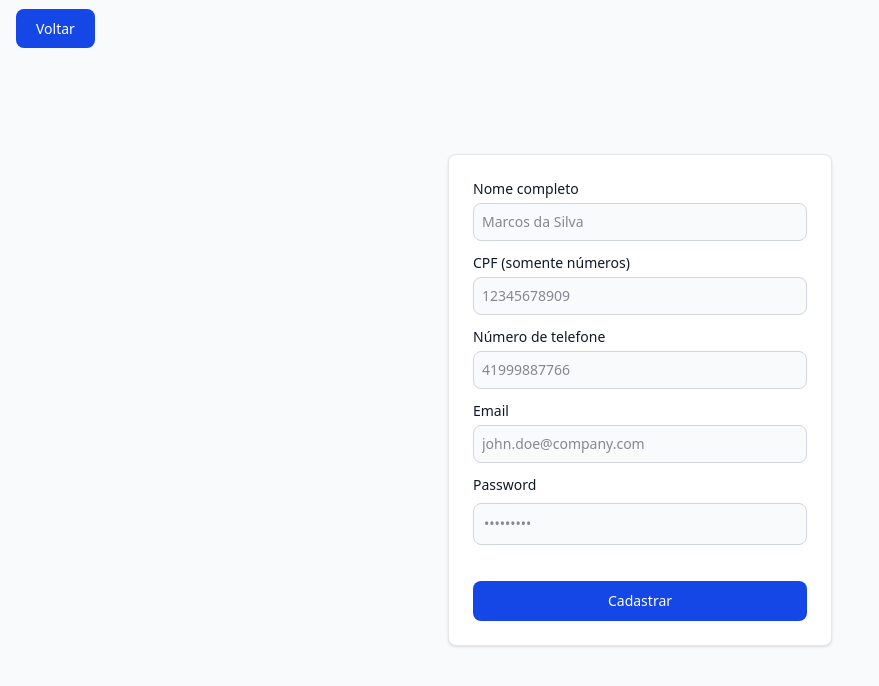
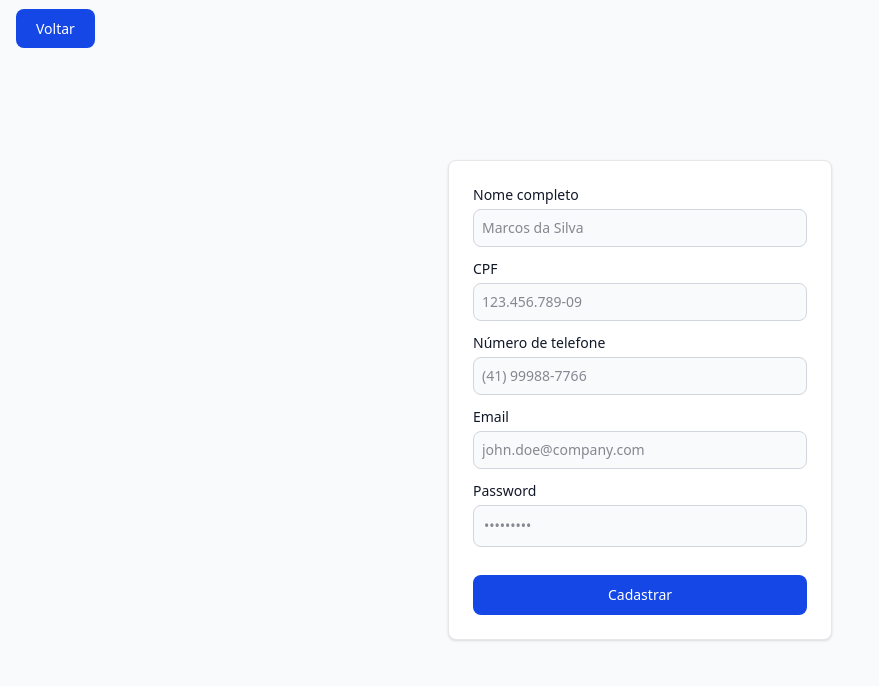
Before and after one commit to vinipadilha/Fix-Time, a website: page src/pages/cadastro-user.html in a window 1280 px wide. Shown: the whole page, without its empty margins (0-879 px from the left). Drawn offline with nearby package versions, Linux system fonts and the light colour scheme.

```diff
--- a/src/pages/cadastro-user.html
+++ b/src/pages/cadastro-user.html
@@ -11,7 +11,7 @@
         <a href="/src/pages/choice-cadastro.html" class=" text-white bg-blue-700 hover:bg-blue-800 focus:ring-4 focus:ring-blue-300 font-medium rounded-lg text-sm px-5 py-2.5  focus:outline-none">Voltar</a>
     </div>
 
-  <div class="w-full max-w-sm lg:p-6 bg-white border border-gray-200 rounded-lg shadow-sm p-3 md:p-8 ">
+  <div class="w-full max-w-sm bg-white border border-gray-200 rounded-lg shadow-sm p-3 md:p-8 lg:p-6 ">
 
 
     <form class="space-y-3" action="#">
@@ -22,13 +22,13 @@
         </div>
 
         <div>
-          <label for="phone" class="block mb-1 text-sm font-medium text-gray-900 ">CPF (somente números)</label>
-          <input type="tel" id="phone" class="bg-gray-50 border border-gray-300 text-gray-900 text-sm rounded-lg focus:ring-blue-500 focus:border-blue-500 focus:outline-none focus:ring-2 block w-full p-2" placeholder="12345678909"  required />
+          <label for="cpf" class="block mb-1 text-sm font-medium text-gray-900 ">CPF</label>
+          <input type="tel" id="cpf" class="bg-gray-50 border border-gray-300 text-gray-900 text-sm rounded-lg focus:ring-blue-500 focus:border-blue-500 focus:outline-none focus:ring-2 block w-full p-2" placeholder="123.456.789-09"  required />
         </div>
 
         <div>
-          <label for="phone" class="block mb-1 text-sm font-medium text-gray-900 ">Número de telefone</label>
-          <input type="tel" id="phone" class="bg-gray-50 border border-gray-300 text-gray-900 text-sm rounded-lg focus:ring-blue-500 focus:border-blue-500 focus:outline-none focus:ring-2 block w-full p-2" placeholder="41999887766"  required />
+          <label for="telefone" class="block mb-1 text-sm font-medium text-gray-900 ">Número de telefone</label>
+          <input type="tel" id="telefone" class="bg-gray-50 border border-gray-300 text-gray-900 text-sm rounded-lg focus:ring-blue-500 focus:border-blue-500 focus:outline-none focus:ring-2 block w-full p-2" placeholder="(41) 99988-7766"  required />
         </div>
 
         <div>
@@ -36,13 +36,13 @@
           <input type="email" id="email" class="bg-gray-50 border border-gray-300 text-gray-900 text-sm rounded-lg focus:ring-blue-500 focus:border-blue-500 focus:outline-none focus:ring-2 block w-full p-2" placeholder="john.doe@company.com" required />
         </div>
 
-        <div class="mb-6">
-          <label for="password" class="block mb-2 text-sm font-medium text-gray-900 ">Password</label>
+        <div class="">
+          <label for="password" class="block mb-1 text-sm font-medium text-gray-900 ">Password</label>
           <input type="password" id="password" class="bg-gray-50 border border-gray-300 text-gray-900 text-sm rounded-lg focus:ring-blue-500 focus:border-blue-500 focus:outline-none focus:ring-2 block w-full p-2.5 " placeholder="•••••••••" required />
         </div>
 
 
-        <button type="submit" class="mt-3 cursor-pointer w-full text-white bg-blue-700 hover:bg-blue-800 focus:ring-4 focus:outline-none focus:ring-blue-300 font-medium rounded-lg text-sm px-5 py-2.5 text-center ">Cadastrar</button>
+        <button type="submit" class=" mt-4 cursor-pointer w-full text-white bg-blue-700 hover:bg-blue-800 focus:ring-4 focus:outline-none focus:ring-blue-300 font-medium rounded-lg text-sm px-5 py-2.5 text-center ">Cadastrar</button>
 
 
 
@@ -51,5 +51,13 @@
 
 
 
+  <script src="https://code.jquery.com/jquery-3.7.1.min.js"></script>
+  <script src="https://cdnjs.cloudflare.com/ajax/libs/jquery.mask/1.14.16/jquery.mask.js"></script>
+
+  <script>
+    $('#cpf').mask('000.000.000-00', {reverse: true});
+    $('#telefone').mask('(00) 00000-0000');
+  </script>
+
 </body>
 </html>
```
Also changed, not shown: src/pages/cadastro-company.html (+7 -1 lines).
